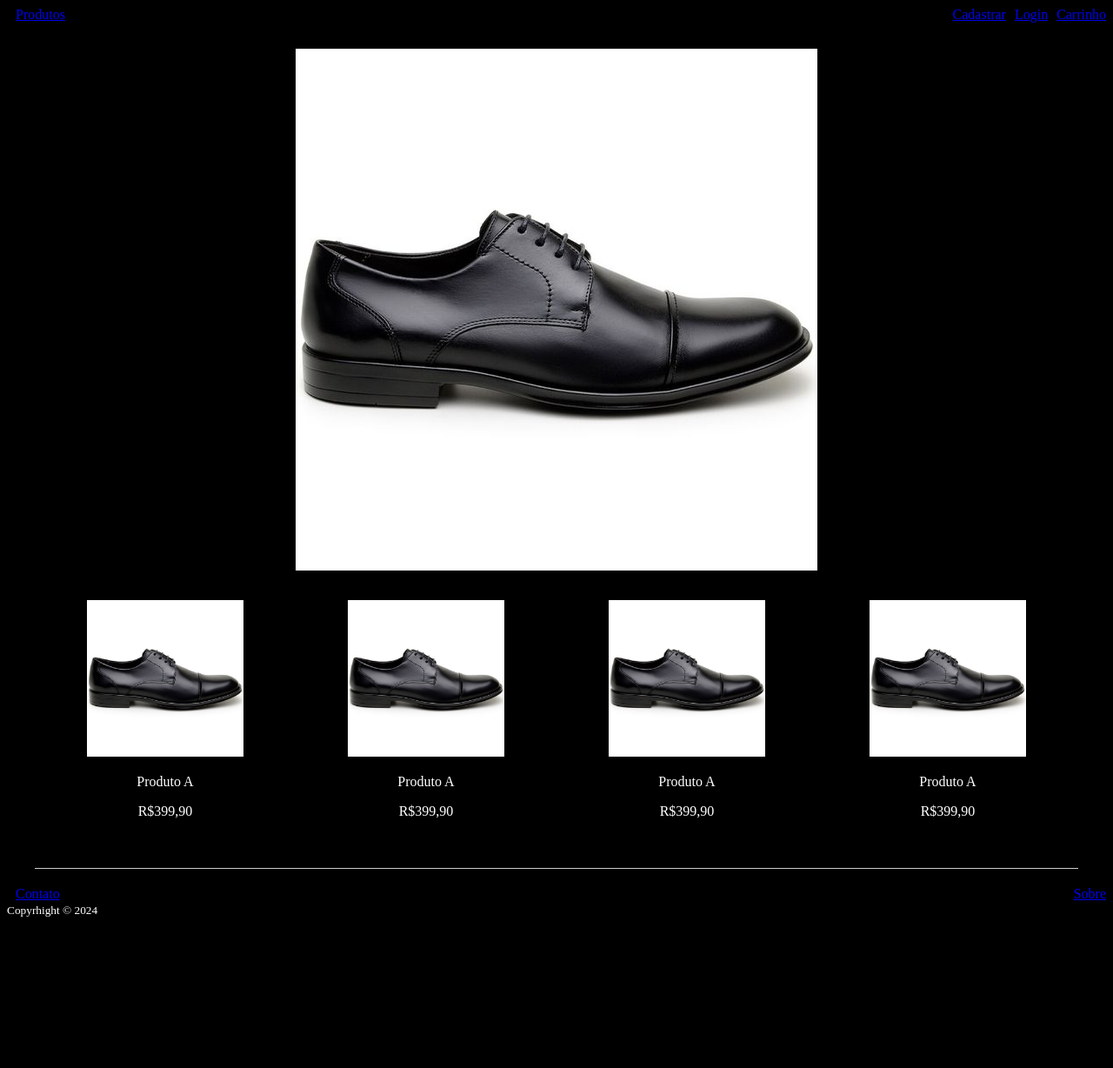
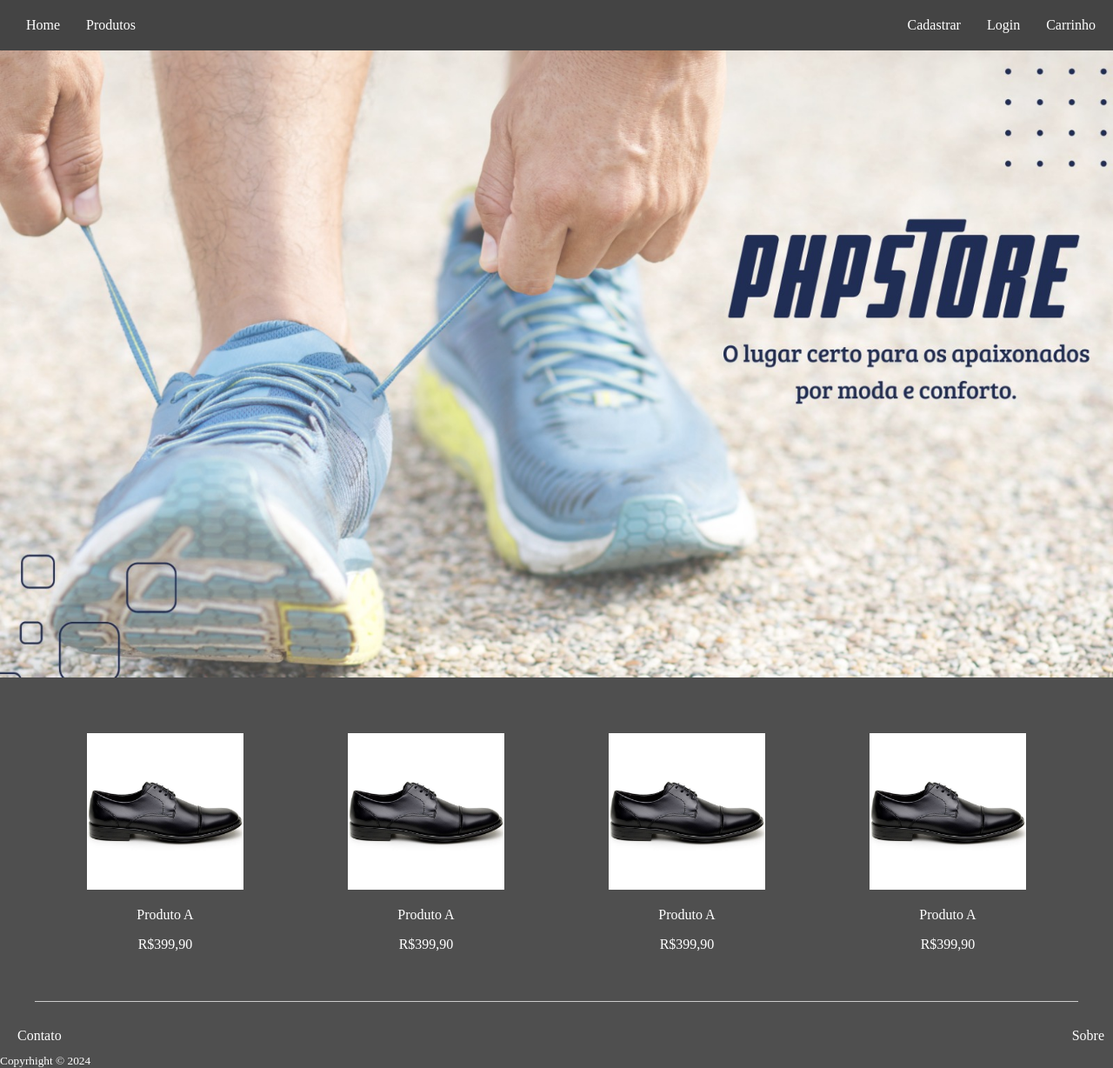
Before and after one commit to gust2vo/projeto_php, a PHP site: page / in a window 1280 px wide. Shown: the whole page at 87% size. Before the commit the page ends 1054 px from the top, so only its background shows below. Run offline with PHP 8.4, Linux system fonts and the light colour scheme.

Commit message:
html final

```diff
--- a/assets/style.css
+++ b/assets/style.css
@@ -1,6 +1,17 @@
 body {
-    background-color: rgb(0, 0, 0);
+    background-color: rgb(79, 79, 79);
     color: white;
+    margin: 0;
+    padding: 0;
+}
+
+header {
+    background-color: #444; /* Cor de fundo do cabeçalho */
+    padding: 10px; /* Espaçamento interno do cabeçalho */
+    width: 100%; /* Largura completa */
+    position: sticky; /* Fixa o cabeçalho no topo ao rolar */
+    top: 0; /* Cola o cabeçalho no topo */
+    box-sizing: border-box; /* Inclui padding e border na largura e altura total */
 }
 
 .container-home,
@@ -15,8 +26,8 @@ body {
     padding: 20px;
 }
 
-.header-home,
-.header-produto {
+.home-header,
+.product-header {
     text-align: center;
     border-bottom: 1px solid #ccc;
     padding: 10px 0;
@@ -25,6 +36,11 @@ body {
 .anun {
     text-align: center;
     margin-bottom: 20px;
+}
+
+.anun img {
+    max-width: 100%; /* Define a largura máxima da imagem como 100% do contêiner */
+    height: auto; /* Mantém a proporção da imagem */
 }
 
 .produto-home,
@@ -68,6 +84,19 @@ body {
     margin-left: 10px;
 }
 
+.menu li a,
+.footer-menu li a {
+    color: white; /* Cor dos links */
+    text-decoration: none; /* Remove sublinhado */
+    padding: 10px;
+    display: block; /* Faz o link ocupar toda a área do item da lista */
+}
+
+.menu li a:hover,
+.footer-menu li a:hover {
+    color: #3498db; /* Cor dos links ao passar o mouse */
+}
+
 .footer {
     position: fixed;
     left: 0;
@@ -82,14 +111,22 @@ body {
     text-align: center;
 }
 
+.container-login a[href="?p=rec"] {
+    color: rgb(5, 146, 206); /* Define a cor azul apenas para o link "Recuperar Senha" */
+}
+
+.container-login a[href="?p=rec"]:hover {
+    color: rgba(3, 137, 190, 0.737); /* Define um tom mais escuro para a cor do link "Recuperar Senha" quando o mouse passar sobre ele */
+}
+
 .container-cadastro,
 .container-login,
 .container-contato,
 .container-recuperar-senha {
-    background-color: #000000;
+    background-color: #6f6f6f;
     padding: 20px;
     border-radius: 10px;
-    box-shadow: 0 0 10px rgba(0, 0, 0, 0.1);
+    box-shadow: 0 0 10px rgba(0, 0, 0, 0.313);
     max-width: 400px;
     width: 100%;
     margin: 20px auto;
@@ -116,7 +153,7 @@ body {
 .container-login input[type="submit"],
 .container-contato button,
 .container-recuperar-senha input[type="submit"] {
-    background-color: #3498db;
+    background-color: #0bdb00c8;
     color: white;
     padding: 10px 20px;
     border: none;
@@ -129,7 +166,7 @@ body {
 .container-login input[type="submit"]:hover,
 .container-contato button:hover,
 .container-recuperar-senha input[type="submit"]:hover {
-    background-color: #3300ff;
+    background-color: #3bc603ba;
 }
 
 .container-cadastro input[type="text"],
@@ -138,6 +175,7 @@ body {
 .container-login input[type="email"],
 .container-login input[type="password"],
 .container-recuperar-senha input[type="email"],
+.container-recuperar-senha input[type="text"], /* Incluído o campo de CPF */
 .container-contato input[type="text"],
 .container-contato input[type="email"],
 .container-contato textarea {
@@ -148,9 +186,8 @@ body {
     border-bottom: 1px solid #ccc;
     border-radius: 5px;
     box-sizing: border-box;
-    background-color: black;
-    color: rgb(56, 167, 0);
-    box-shadow: 0 2px 4px rgba(255, 255, 255, 0.3);
+    background-color: rgba(255, 255, 255, 0.818);
+    color: rgb(0, 0, 0);
 }
 
 .container-cadastro input[type="text"]::placeholder,
@@ -159,6 +196,7 @@ body {
 .container-login input[type="email"]::placeholder,
 .container-login input[type="password"]::placeholder,
 .container-recuperar-senha input[type="email"]::placeholder,
+.container-recuperar-senha input[type="text"]::placeholder, /* Incluído o campo de CPF */
 .container-contato input[type="text"]::placeholder,
 .container-contato input[type="email"]::placeholder,
 .container-contato textarea::placeholder {
@@ -171,27 +209,35 @@ body {
 .container-login input[type="email"]:focus,
 .container-login input[type="password"]:focus,
 .container-recuperar-senha input[type="email"]:focus,
+.container-recuperar-senha input[type="text"]:focus, /* Incluído o campo de CPF */
 .container-contato input[type="text"]:focus,
 .container-contato input[type="email"]:focus,
 .container-contato textarea:focus {
     outline: none;
-    border-bottom: 2px solid #3e9a00;
+    border-bottom: 3px solid #000000;
 }
 
 /* Estilo para o campo de data de nascimento */
-.container-cadastro input[type="date"] {
+.container-cadastro input[type="date"],
+.container-recuperar-senha input[type="date"] {
     width: 100%;
     padding: 10px;
     margin-bottom: 15px;
     border: none;
-    border-bottom: 1px solid #ccc;
+    border-bottom: 1px solid #b1b1b100;
     border-radius: 5px;
     box-sizing: border-box;
-    background-color: rgb(95, 95, 95); /* Alterado o fundo para cinza escuro */
-    color: white; /* Alterado para branco */
-    box-shadow: 0 2px 4px rgba(255, 255, 255, 0.3);
+    background-color: rgba(177, 177, 177, 0.708); /* Alterado o fundo para cinza escuro */
+    color: rgb(0, 0, 0); /* Alterado para preto */
 }
 
-.container-cadastro input[type="date"]::placeholder {
+.container-cadastro input[type="date"]::placeholder,
+.container-recuperar-senha input[type="date"]::placeholder {
     color: white; /* Alterado para branco */
 }
+
+.container-cadastro input[type="date"]:focus,
+.container-recuperar-senha input[type="date"]:focus {
+    outline: none;
+    border-bottom: 3px solid #000000;
+}
--- a/menu.php
+++ b/menu.php
@@ -3,11 +3,10 @@ $current_page = isset($_GET["p"]) ? $_GET["p"] : "home";
 ?>
 
 <ul class="menu">
-    <?php if ($current_page == "prod"): ?>
-        <li class="prod"><a href="?p=home">Home</a></li>
-    <?php else: ?>
+
+        <li class="home"><a href="?p=home">Home</a></li>
+
         <li class="prod"><a href="?p=prod">Produtos</a></li>
-    <?php endif; ?>
     <li><a href="?p=cad">Cadastrar</a></li>
     <li><a href="?p=log">Login</a></li>
     <li><a href="?p=carr">Carrinho</a></li>
--- a/view/cadastrar.php
+++ b/view/cadastrar.php
@@ -4,7 +4,7 @@
         <label for="nome">Nome:</label>
         <input type="text" id="nome" name="nome" required>
 
-        <label for="nome">CPF:</label>
+        <label for="cpf">CPF:</label>
         <input type="text" id="nome" name="nome" required>
 
         <label for="email">Email:</label>
@@ -13,7 +13,7 @@
         <label for="senha">Senha:</label>
         <input type="password" id="senha" name="senha" required>
 
-        <label for="nome">Data Nascimento</label>
+        <label for="data">Data Nascimento</label>
         <input type="date" id="nome" name="nome" required>
 
         <input type="submit" value="Cadastrar">
--- a/view/home.php
+++ b/view/home.php
@@ -1,19 +1,15 @@
+<div class="anuncio">
+    <div class="anun">
+        <img class="img2" src="imgs/phpstore.jpeg" alt="Anuncio-Grande">
+     </div>
+ </div>
+
 <div class="container-home">
     <div>
         <div>
-            <header class="header-home">
-
-            <div class="anuncio">
-            <div class="anun">
-                <img class="img2" src="./imgs/a.jpg" alt="Anuncio-Grande">
-                </div>
-            </div>
-
+            <div class="home-header">
 
                 <div class="produto-home">
-
-
-
                     <div class="produto-item-home">
                         <div class="div1">
                             <img class="img" src="./imgs/a.jpg" alt="Descricao imagem">
@@ -43,8 +39,7 @@
                         </div>
                     </div>
                 </div>
-
-        </header>
-
             </div>
         </div>
+    </div>
+</div>
--- a/view/recuperarSenha.php
+++ b/view/recuperarSenha.php
@@ -3,6 +3,10 @@
             <form action="processar_recuperacao_senha.php" method="POST">
                 <label for="email">E-mail:</label>
                 <input type="email" id="email" name="email" required>
+                <label for="cpf">CPF:</label>
+                <input type="text" id="nome" name="nome" required>
+                <label for="data">Data Nascimento</label>
+                <input type="date" id="nome" name="nome" required>
                 <input type="submit" value="Recuperar Senha">
             </form>
         </div>
```
Also changed, not shown: view/produto.php (+10 -2 lines), imgs/phpstore.jpeg (added). Lines whose indentation alone changed are shown as unchanged.
